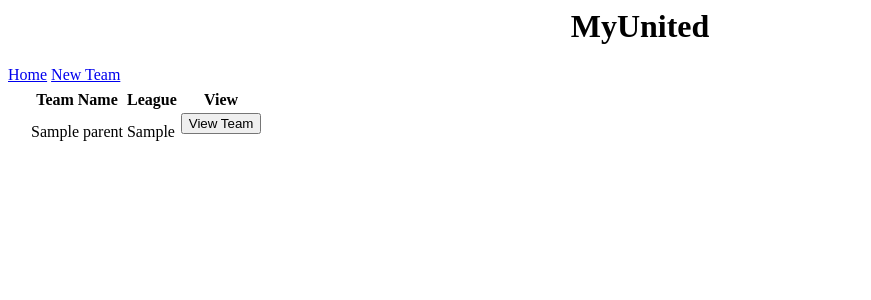
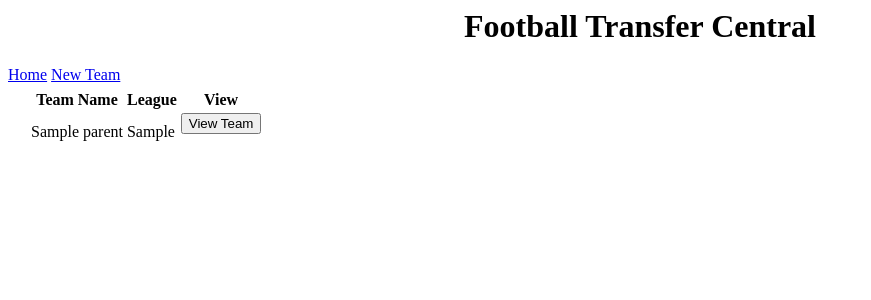
Before and after one commit to abusyd1/SFIAProject1, a Flask app: page / in a window 1280 px wide. Shown: the top 300 px of the page, without its empty margins (0-871 px from the left). Run offline with Flask 2, Linux system fonts and the light colour scheme; tables that the repository leaves empty hold one stand-in row (values such as "Sample post").

Commit message:
renaming title

```diff
--- a/application/templates/layout.html
+++ b/application/templates/layout.html
@@ -3,10 +3,10 @@
     <style>
     h1{text-align:center;}
     </style>
-        <title> MyUnited </title>
+        <title> Football Transfer Central </title>
     </head>
     <body>
-        <h1> MyUnited </h1>
+        <h1> Football Transfer Central </h1>
         <a href="{{ url_for('home') }}">Home</a>
 	<a href="{{ url_for('add') }}">New Team</a>
 
```
